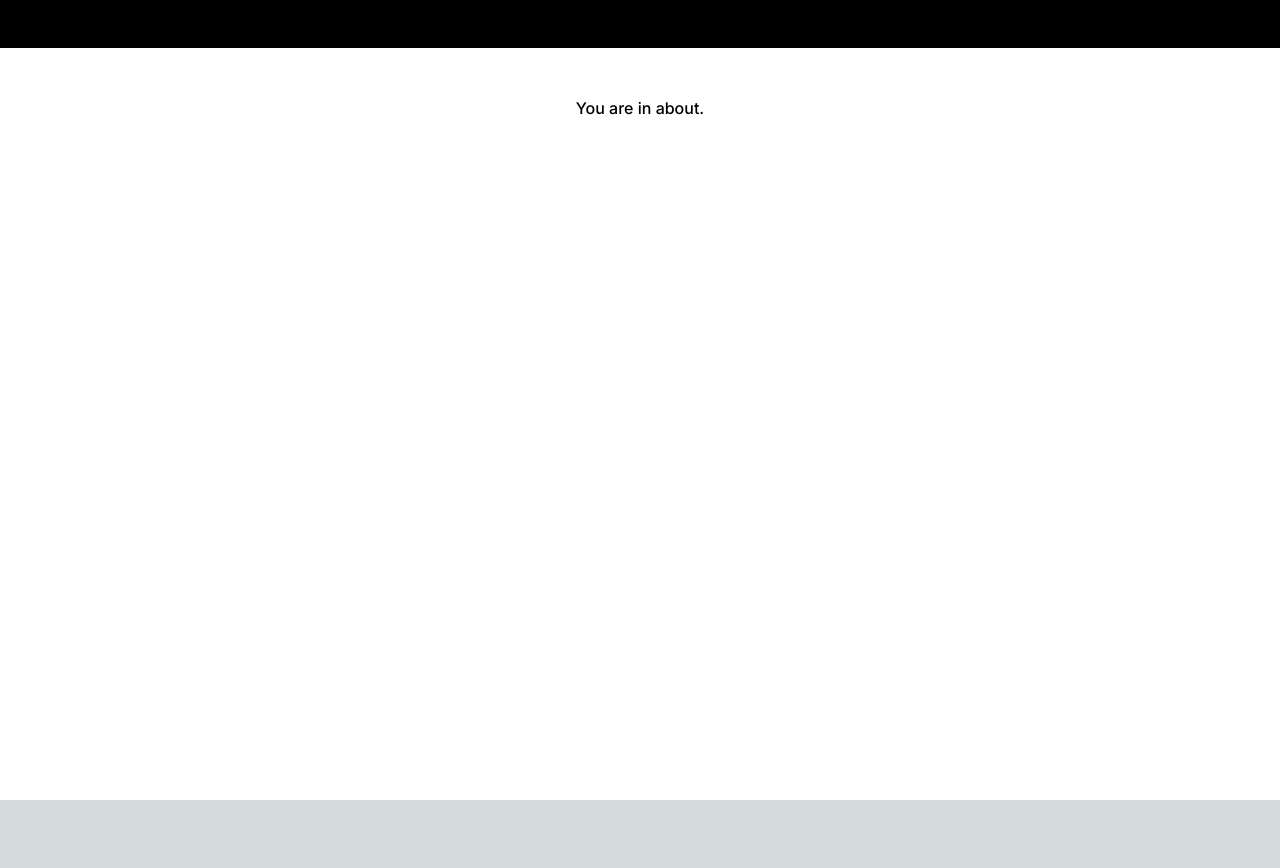
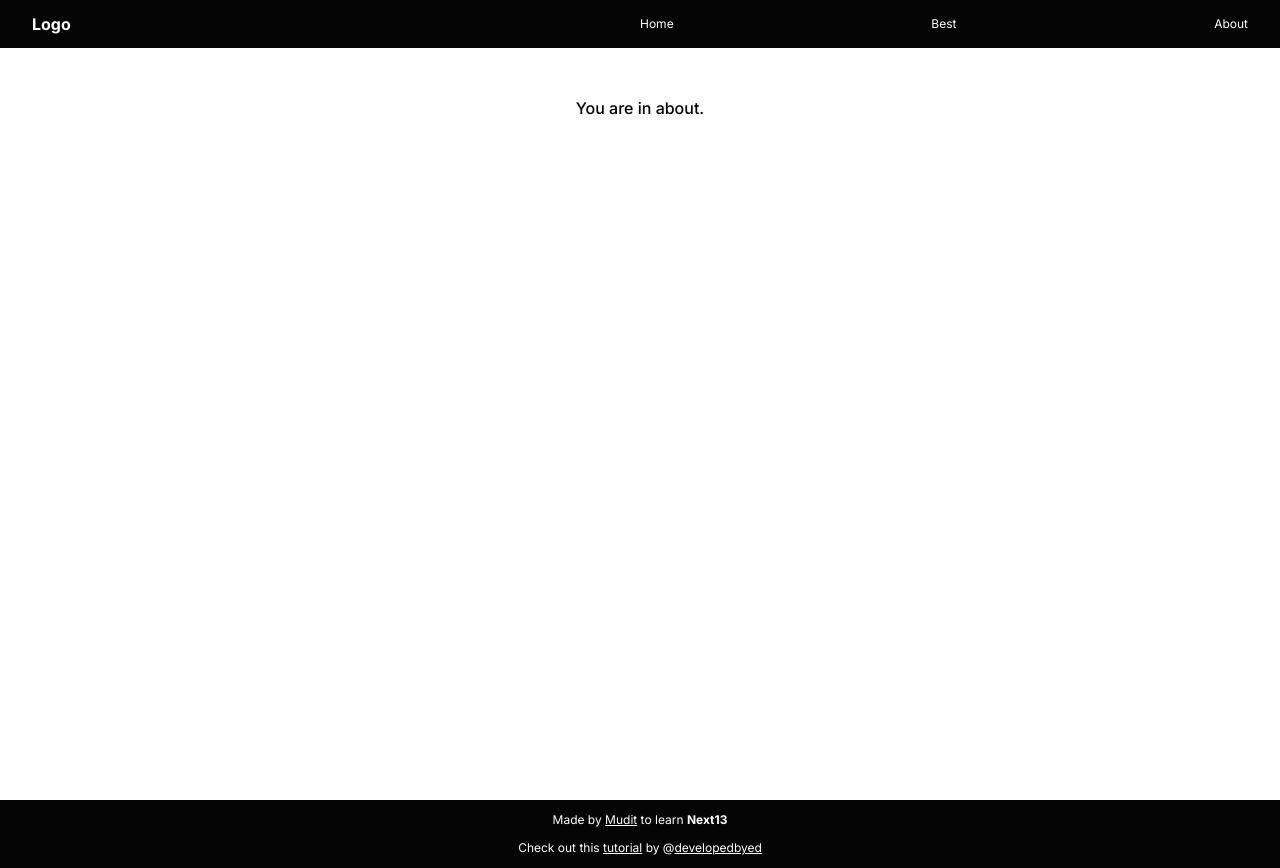
Before and after one commit to mudit023/movie-app, a Next.js app: page /about in a window 1280 px wide. Before the commit the page ends 800 px from the top, so only its background shows below. Built offline with nearby package versions, Linux system fonts and the light colour scheme.

Commit message:
added the API

```diff
--- /dev/null
+++ b/app/Movie.tsx
@@ -0,0 +1,34 @@
+import Image from "next/image"
+import Link from "next/link"
+
+interface movieProps{
+  title: string,
+  about: string,
+  poster_path: string,
+  rating: number,
+  release_date: string,
+  id: number
+}
+
+function Movie(props: movieProps) {
+  const IMAGE_PATH:string = `https://image.tmdb.org/t/p/original${props.poster_path}`
+  return (
+    <>
+      <h1>{props.title}</h1>
+      <div>
+        <Link href={"/abc"}>
+          <Image src={IMAGE_PATH} alt={props.title} width={400} height={400}/>
+        </Link>
+        <div>
+          <p>{props.about}</p>
+          <div>
+            <h3>{props.rating}</h3>
+            <h3>{props.release_date}</h3>
+          </div>
+        </div>
+      </div>
+    </>
+  )
+}
+
+export default Movie
--- a/app/about/page.tsx
+++ b/app/about/page.tsx
@@ -1,6 +1,6 @@
 function About(){
   return (
-    <main className="flex min-h-screen flex-col items-center justify-start p-24 bg-white text-black font-medium text-m">
+    <main className="flex min-h-screen flex-col items-center justify-start p-24 text-black font-medium text-m">
       <p>You are in about.</p>
     </main>
   )
--- a/app/globals.css
+++ b/app/globals.css
@@ -10,7 +10,7 @@
 
 @media (prefers-color-scheme: dark) {
   :root {
-    --foreground-rgb: 255, 255, 255;
+    --foreground-rgb: 0, 0, 0;
     --background-start-rgb: 0, 0, 0;
     --background-end-rgb: 0, 0, 0;
   }
@@ -18,10 +18,5 @@
 
 body {
   color: rgb(var(--foreground-rgb));
-  background: linear-gradient(
-      to bottom,
-      transparent,
-      rgb(var(--background-end-rgb))
-    )
-    rgb(var(--background-start-rgb));
+  background: #fff rgb(var(--background-start-rgb));
 }
--- a/app/layout.tsx
+++ b/app/layout.tsx
@@ -1,32 +1,64 @@
-import Link from 'next/link'
-import './globals.css'
-import { Inter } from 'next/font/google'
+import Link from "next/link";
+import "./globals.css";
+import { Inter } from "next/font/google";
 
-const inter = Inter({ subsets: ['latin'] })
+const inter = Inter({ subsets: ["latin"] });
 
 export const metadata = {
-  title: 'Create Next App',
-  description: 'Generated by create next app',
-}
+  title: "Create Next App",
+  description: "Generated by create next app",
+};
 
 export default function RootLayout({
   children,
 }: {
-  children: React.ReactNode
+  children: React.ReactNode;
 }) {
   return (
     <html lang="en">
-      <body className={inter.className}>
-        <nav className="flex justify-between items-center px-[2.5vw] py-[1.5vh] fixed top-0 bg-black w-full">
-          <p className="flex-[1]"><b>Logo</b></p>
+      <body className={`${inter.className} bg-white`}>
+        <nav className="flex justify-between items-center px-[2.5vw] py-[1.5vh] fixed top-0 bg-[#050505] w-full text-white">
+          <p className="flex-[1]">
+            <b>Logo</b>
+          </p>
           <ul className="flex items-center justify-between gap-3 flex-[1] text-xs">
-            <li><Link href={"/"}>Home</Link></li>
+            <li>
+              <Link href={"/"}>Home</Link>
+            </li>
             <li>Best</li>
-            <li><Link href={"/about"}>About</Link></li>
+            <li>
+              <Link href={"/about"}>About</Link>
+            </li>
           </ul>
         </nav>
         {children}
+        <footer className="flex flex-col gap-3 px-[2.5vw] py-[1.5vh] bg-[#050505] text-xs justify-center items-center text-white">
+          <p>
+            Made by{" "}
+            <a
+              href="https://twitter.com/muditwt"
+              target="_blank"
+              className="underline"
+            >
+              Mudit
+            </a>{" "}
+            to learn <b>Next13</b>
+          </p>
+          <p>
+            Check out this{" "}
+            <a
+              href="https://www.youtube.com/watch?v=T63nY70eZF0"
+              className="underline"
+            >
+              tutorial
+            </a>{" "}
+            by @
+            <a href="https://twitter.com/developedbyed" className="underline">
+              developedbyed
+            </a>
+          </p>
+        </footer>
       </body>
     </html>
-  )
+  );
 }
--- a/app/page.tsx
+++ b/app/page.tsx
@@ -1,10 +1,38 @@
 // import Image from 'next/image'
 
-export default function Home() {
+import Movie from "./Movie";
+
+type movieResult = {
+  title: string;
+  overview: string;
+  poster_path: string;
+  vote_average: number;
+  release_date: string;
+  id: number;
+};
+
+export default async function Home() {
+  const data = await fetch(
+    `https://api.themoviedb.org/3/trending/movie/week?language=en-US&api_key=${process.env.API_KEY}`
+  );
+  const res = await data.json();
+  // console.log(res.results);
+
   return (
-    <main className="flex min-h-screen flex-col items-center justify-start p-24 bg-white text-black font-medium text-m">
-      <h1 className="text-5xl">Hello fellas!</h1>
-      <p>This is <span className="font-semibold">Next.js</span></p>
+    <main className="">
+      {res?.results?.map((item: movieResult, idx: number) => {
+        return (
+          <Movie
+            title={item?.title}
+            about={item?.overview}
+            poster_path={item?.poster_path}
+            rating={item?.vote_average}
+            release_date={item?.release_date}
+            key={idx}
+            id={item?.id}
+          />
+        );
+      })}
     </main>
-  )
+  );
 }
```
